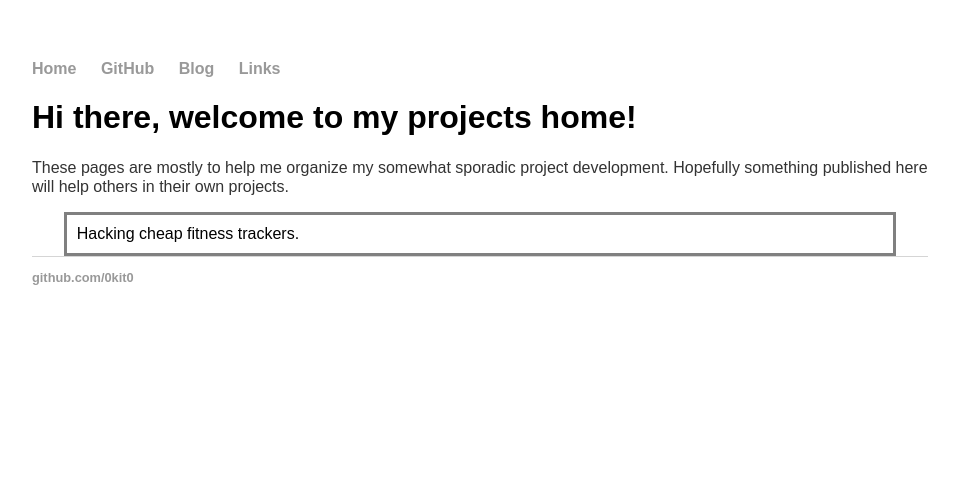
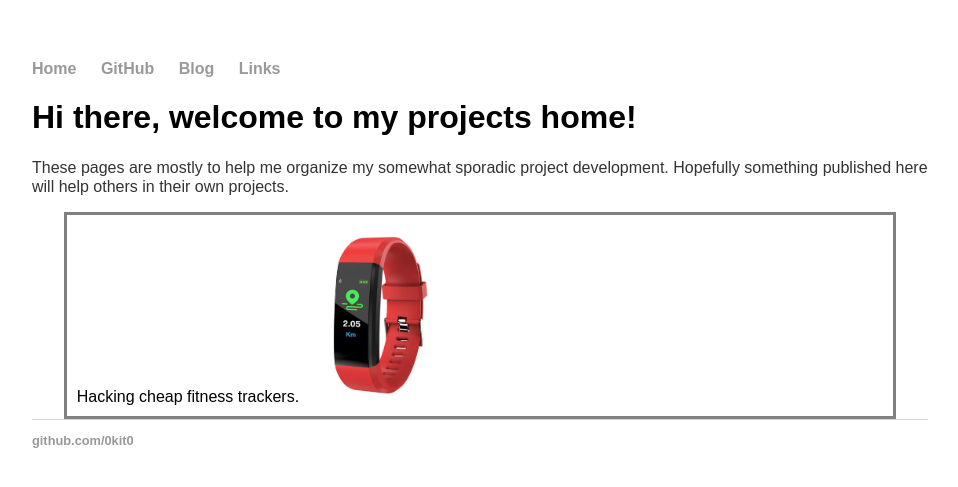
Before and after one commit to 0kit0/0kit0.github.io, a Jekyll site: the page built from index.html, in a window 1280 px wide. Shown: the top 487 px of the page, without its empty margins (160-1118 px from the left). Built offline with Jekyll 4.4.1, drawn with Linux system fonts in a browser that asks for light colours.

Commit message:
Update index.html

```diff
--- a/index.html
+++ b/index.html
@@ -11,5 +11,6 @@ title: 0kit0's Projects Home
 
 <div class="box1">
 	Hacking cheap fitness trackers.
+	<img src="images/smartwatch.jpg" alt="" width="150" /></td>
 </div>
 <!-- /.blurb -->
```
